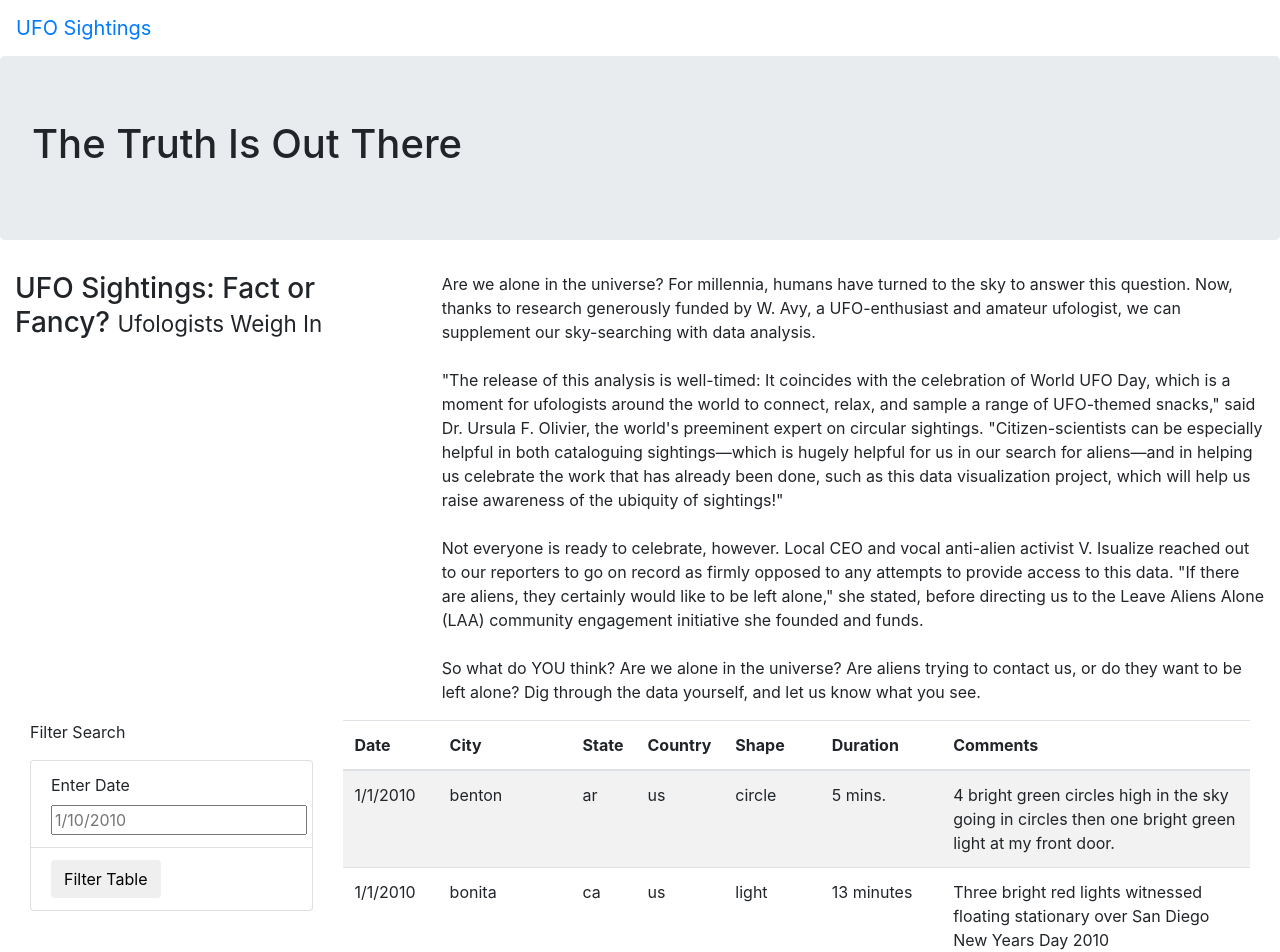
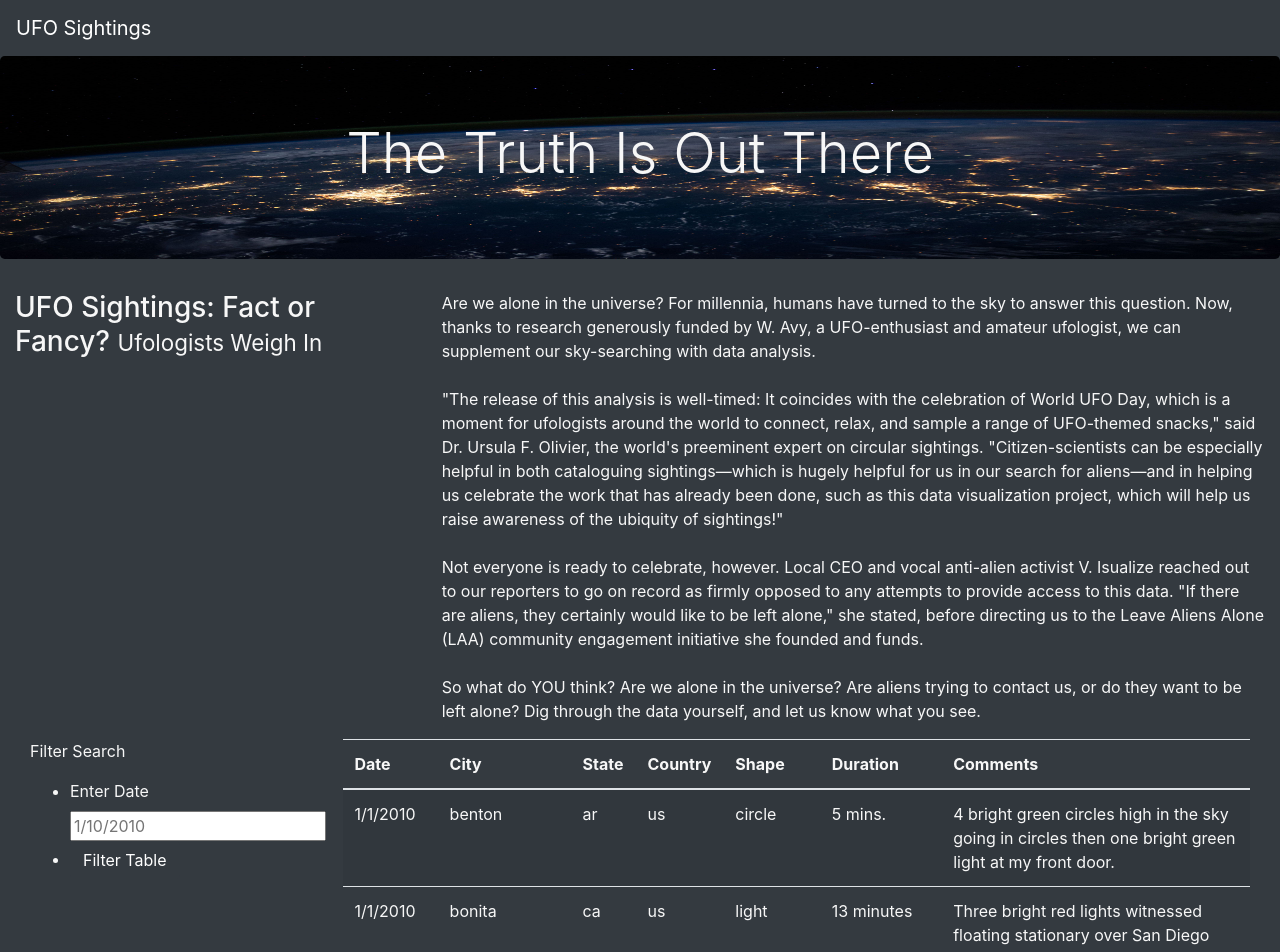
Before and after one commit to jordanlevy001/UFOs, a plain HTML site: page index.html in a window 1280 px wide. Shown: the top 952 px of the page. Drawn offline with nearby package versions, Linux system fonts and the light colour scheme.

Commit message:
completed module work

```diff
--- a/index.html
+++ b/index.html
@@ -13,14 +13,14 @@
         />
         <link rel="stylesheet" href="static/css/style.css">
 </head>
-<body>
+<body class="bg-dark">
     <div class="wrapper">
-        <nav class="navbar navbar-expand-lg">
+        <nav class="navbar navbar-dark bg-dark navbar-expand-lg">
             <a class="navbar-brand" href="index.html">UFO Sightings</a>
         </nav>
     </div>
     <div class="jumbotron">
-        <h1>The Truth Is Out There</h1>
+        <h1 class="display-4">The Truth Is Out There</h1>
     </div>
     <div class="container-fluid">
         <div class="row">
@@ -39,16 +39,16 @@
             <div class="container-fluid">
                 <div class="row">
                     <div class="col-md-3">
-                        <form>
+                        <form class="bg-dark">
                             <p>Filter Search</p>
                         </form>
-                        <ul class="list-group">
-                            <li class="list-group-item">
+                        <ul class="bg-dark" class="list-group">
+                            <li class="bg-dark" class="list-group-item">
                                 <label for="date">Enter Date</label>
                                 <input type="text" placeholder="1/10/2010" id="datetime" />
                             </li>
-                            <li class="list-group-item">
-                                <button id="filter-btn" type="button" class="btn btn-default">Filter Table</button>
+                            <li class="bg-dark" class="list-group-item">
+                                <button id="filter-btn" type="button" class="btn btn-dark">Filter Table</button>
                             </li>
                         </ul>
                     </div>
--- a/static/css/style.css
+++ b/static/css/style.css
@@ -0,0 +1,9 @@
+body {
+
+    color: #f7f7f7;
+  }
+
+.jumbotron {
+    background-image: url("../images/nasa.jpg");
+    background-size: 100% 100%;
+    text-align: center;}
```
Also changed, not shown: static/images/nasa.jpg (added), 2 other files.
